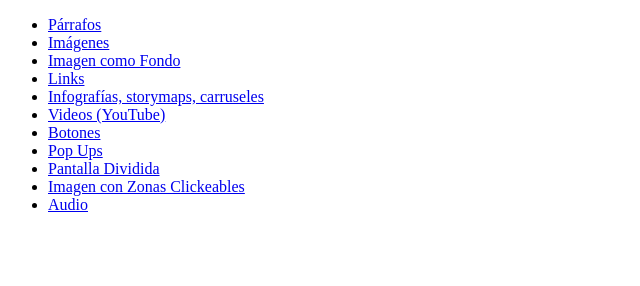
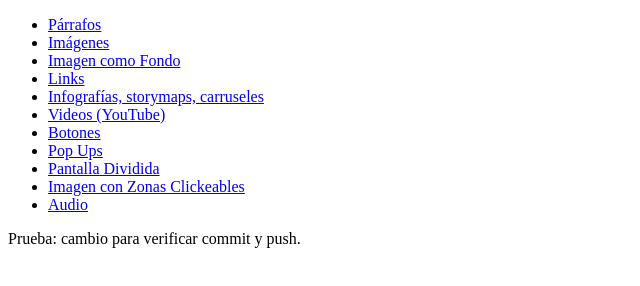
Before and after one commit to m0h4n/introduccionahtmlycss-nm-2025-II-2, a plain HTML site: page index.html in a window 1280 px wide. Shown: the whole page, without its empty margins (0-640 px from the left). Drawn offline with Linux system fonts and the light colour scheme.

Commit message:
Prueba: agregar párrafo de verificación

```diff
--- a/index.html
+++ b/index.html
@@ -1,10 +1,17 @@
 <!DOCTYPE html>
 <html lang="en">
-
   <head>
     <title>Home</title>
-  <meta name="description" content="our first interactive multimedia narrative" />
-  <link id="favicon" rel="icon" href="https://glitch.com/edit/favicon-app.ico" type="image/x-icon" />
+    <meta
+      name="description"
+      content="our first interactive multimedia narrative"
+    />
+    <link
+      id="favicon"
+      rel="icon"
+      href="https://glitch.com/edit/favicon-app.ico"
+      type="image/x-icon"
+    />
     <meta charset="utf-8" />
     <meta http-equiv="X-UA-Compatible" content="IE=edge" />
     <meta name="viewport" content="width=device-width, initial-scale=1" />
@@ -21,27 +28,27 @@
         <li><a href="/Imagencomofondo.html">Imagen como Fondo</a></li>
         <li><a href="/Links.html">Links</a></li>
         <li>
-        <a href="/Infografías, storymaps, carruseles.html">Infografías, storymaps, carruseles
+          <a href="/Infografías, storymaps, carruseles.html"
+            >Infografías, storymaps, carruseles
           </a>
         </li>
         <li><a href="/Videosyoutube.html">Videos (YouTube)</a></li>
 
         <li><a href="/Botones.html">Botones</a></li>
 
-
         <li><a href="/Popups.html"> Pop Ups</a></li>
         <li><a href="/Pantalladividida.html">Pantalla Dividida</a></li>
         <li>
-        <a href="/Imagenconzonasclickeables.html">Imagen con Zonas Clickeables</a>
+          <a href="/Imagenconzonasclickeables.html"
+            >Imagen con Zonas Clickeables</a
+          >
         </li>
         <li><a href="/Audio.html">Audio</a></li>
       </ul>
     </header>
 
-
-
-
-
+    <main>
+      <p>Prueba: cambio para verificar commit y push.</p>
+    </main>
   </body>
-
 </html>
```
Lines whose indentation alone changed are shown as unchanged.
